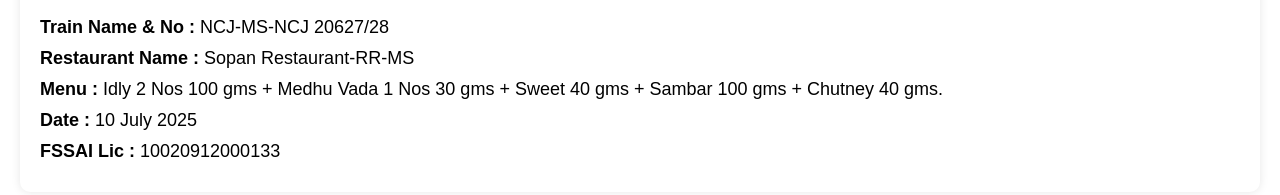
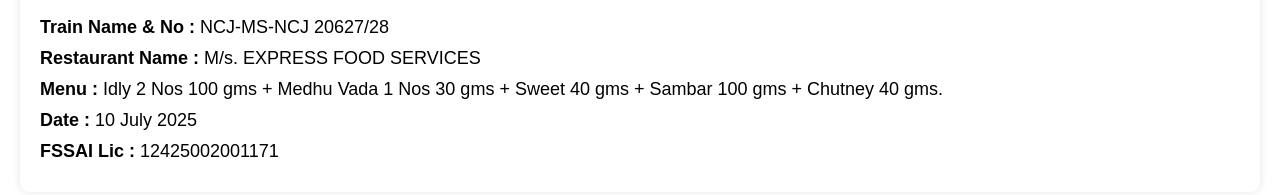
Before and after one commit to Printpark/IRCTC-veg-menu, a plain HTML site: page index.html in a window 1280 px wide. Shown: the part 295-490 px from the top of the page. Drawn offline with Linux system fonts and the light colour scheme.

Commit message:
Update index.html

```diff
--- a/index.html
+++ b/index.html
@@ -44,10 +44,10 @@
   <div class="container">
     <h2>Veg Menu</h2>
     <div class="info"><strong>Train Name & No :</strong> NCJ-MS-NCJ 20627/28</div>
-    <div class="info"><strong>Restaurant Name :</strong> Sopan Restaurant-RR-MS </div>
+    <div class="info"><strong>Restaurant Name :</strong> M/s. EXPRESS FOOD SERVICES </div>
     <div class="info"><strong>Menu :</strong> Idly 2 Nos 100 gms + Medhu Vada 1 Nos 30 gms + Sweet 40 gms + Sambar 100 gms + Chutney 40 gms.</div>
     <div class="info"><strong>Date :</strong> <span id="date">Loading...</span></div>
-    <div class="info"><strong>FSSAI Lic :</strong> 10020912000133</div>
+    <div class="info"><strong>FSSAI Lic :</strong> 12425002001171</div>
   </div>
 
   <script>
```
